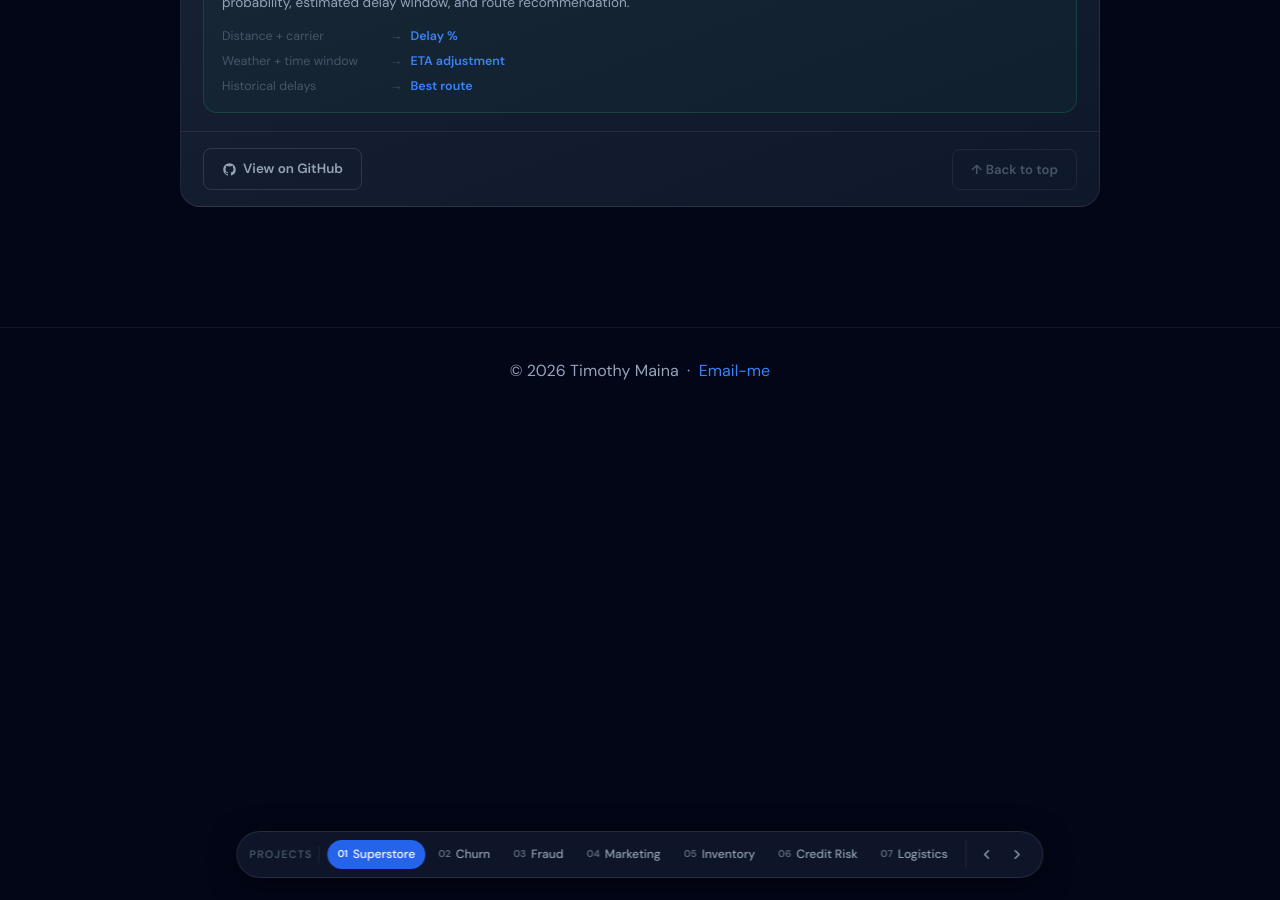
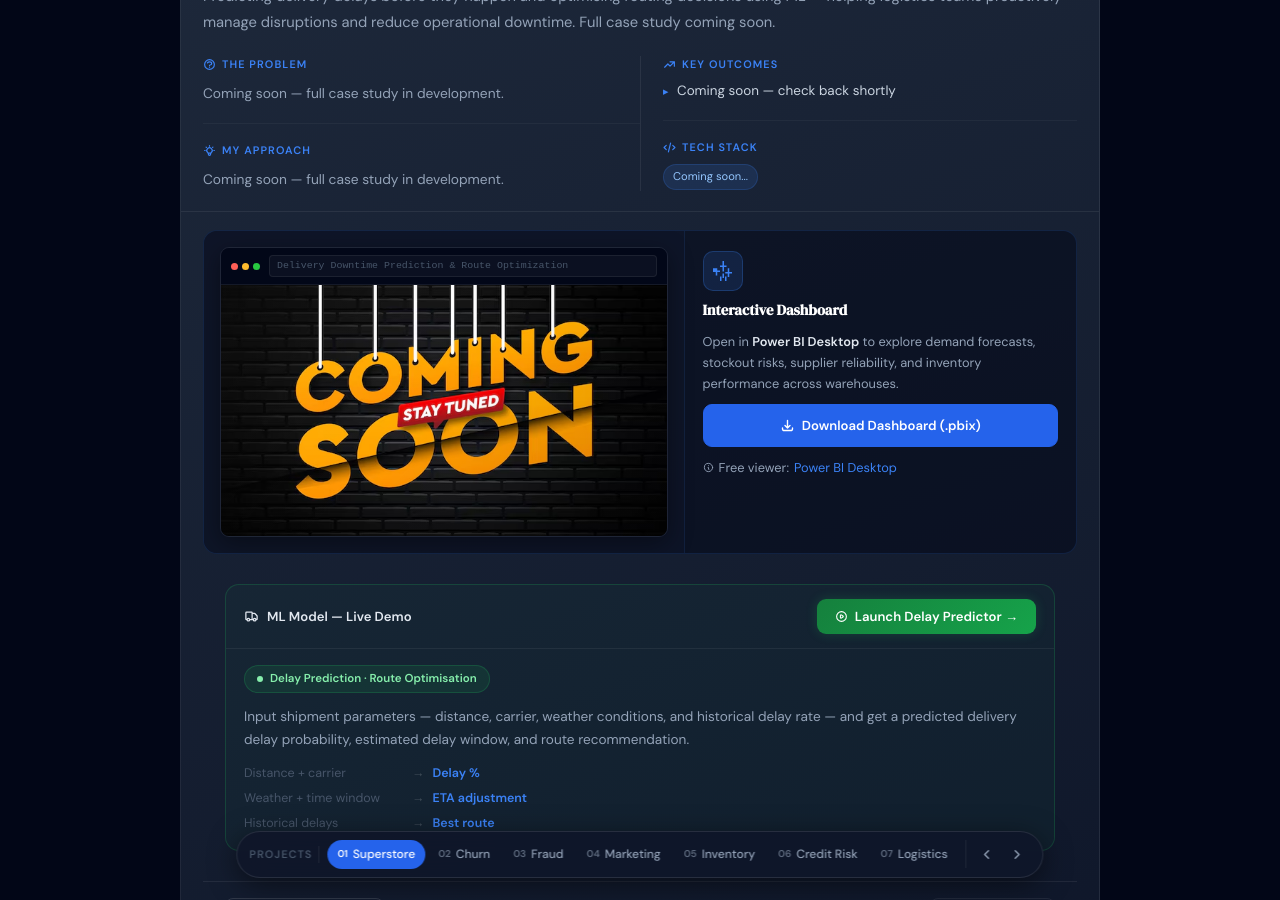
Before and after one commit to timmaina-devhub/timmaina-devhub.github.io, a Jekyll site: the page built from projects.html, in a window 1280 px wide and 900 px high, scrolled down 8438 px. Built offline with Jekyll 4.4.1, drawn with Linux system fonts in a browser that asks for light colours; some of the changed text lies outside the part shown.

Commit message:
Update projects.html

```diff
--- a/projects.html
+++ b/projects.html
@@ -534,6 +534,27 @@ title: Projects
         </div>
       </div>
     </div>
+
+    <div class="demo-section">
+      <div class="dash-panel">
+        <div class="dash-panel__img-side">
+          <div class="dash-panel__screen">
+            <div class="dash-panel__chrome"><span class="dc-dot dc-dot--r"></span><span class="dc-dot dc-dot--y"></span><span class="dc-dot dc-dot--g"></span><div class="dash-panel__url"> Customer Credit Risk </div></div>
+            <div class="dash-panel__preview"><img src="{{ '/images/coming_soon_banner.png' | relative_url }}" alt="Credit Risk Dashboard"><div class="dash-panel__shine"></div></div>
+          </div>
+        </div>
+        <div class="dash-panel__info-side">
+          <div class="dash-panel__icon"><svg width="24" height="24" viewBox="0 0 24 24" fill="currentColor"><path d="M11.5 2v4.5H9V8h2.5v4.5H13V8h2.5V6.5H13V2zm5.25 7.25V13h-2.5v1.5h2.5V18h1.5v-3.5H21V13h-2.75V9.25zM2 9.25V13h2.75v3.5h1.5V13H9V11.5H6.25V9.25zm9.5 5.25V19h1.5v-4.5H13zM9 17.5V22h1.5v-4.5zm5 0V22h1.5v-4.5z"/></svg></div>
+          <h4>Interactive Dashboard</h4>
+          <p>Open in <strong>Power BI Desktop</strong> to explore demand forecasts, stockout risks, supplier reliability, and inventory performance across warehouses.</p>
+          <a href="https://github.com/timmaina-devhub/Supply-Chain-Analytics-Inventory-Optimization/releases/download/v1.0/c4_Demand_supply_chain_visualization.pbix" class="btn-dl" id="dl-5">
+            <svg width="15" height="15" fill="none" viewBox="0 0 24 24" stroke="currentColor" stroke-width="2.2"><path stroke-linecap="round" stroke-linejoin="round" d="M4 16v1a3 3 0 003 3h10a3 3 0 003-3v-1m-4-4l-4 4m0 0l-4-4m4 4V4"/></svg>
+            <span>Download Dashboard (.pbix)</span>
+          </a>
+          <p class="dash-hint"><svg width="11" height="11" fill="none" viewBox="0 0 24 24" stroke="currentColor" stroke-width="2"><path stroke-linecap="round" stroke-linejoin="round" d="M13 16h-1v-4h-1m1-4h.01M21 12a9 9 0 11-18 0 9 9 0 0118 0z"/></svg>Free viewer: <a href="https://www.microsoft.com/en-us/download/details.aspx?id=58494" target="_blank" rel="noopener">Power BI Desktop</a></p>
+        </div>
+      </div>
+
     <div class="demo-section">
       <div class="demo-live-block demo-live-block--amber">
         <div class="demo-live-block__header">
@@ -598,6 +619,28 @@ title: Projects
         </div>
       </div>
     </div>
+
+    <div class="demo-section">
+      <div class="dash-panel">
+        <div class="dash-panel__img-side">
+          <div class="dash-panel__screen">
+            <div class="dash-panel__chrome"><span class="dc-dot dc-dot--r"></span><span class="dc-dot dc-dot--y"></span><span class="dc-dot dc-dot--g"></span><div class="dash-panel__url"> Delivery Downtime Prediction &amp; Route Optimization </div></div>
+            <div class="dash-panel__preview"><img src="{{ '/images/coming_soon_banner.png' | relative_url }}" alt="Logistics Dashboard"><div class="dash-panel__shine"></div></div>
+          </div>
+        </div>
+        <div class="dash-panel__info-side">
+          <div class="dash-panel__icon"><svg width="24" height="24" viewBox="0 0 24 24" fill="currentColor"><path d="M11.5 2v4.5H9V8h2.5v4.5H13V8h2.5V6.5H13V2zm5.25 7.25V13h-2.5v1.5h2.5V18h1.5v-3.5H21V13h-2.75V9.25zM2 9.25V13h2.75v3.5h1.5V13H9V11.5H6.25V9.25zm9.5 5.25V19h1.5v-4.5H13zM9 17.5V22h1.5v-4.5zm5 0V22h1.5v-4.5z"/></svg></div>
+          <h4>Interactive Dashboard</h4>
+          <p>Open in <strong>Power BI Desktop</strong> to explore demand forecasts, stockout risks, supplier reliability, and inventory performance across warehouses.</p>
+          <a href="https://github.com/timmaina-devhub/Supply-Chain-Analytics-Inventory-Optimization/releases/download/v1.0/c4_Demand_supply_chain_visualization.pbix" class="btn-dl" id="dl-5">
+            <svg width="15" height="15" fill="none" viewBox="0 0 24 24" stroke="currentColor" stroke-width="2.2"><path stroke-linecap="round" stroke-linejoin="round" d="M4 16v1a3 3 0 003 3h10a3 3 0 003-3v-1m-4-4l-4 4m0 0l-4-4m4 4V4"/></svg>
+            <span>Download Dashboard (.pbix)</span>
+          </a>
+          <p class="dash-hint"><svg width="11" height="11" fill="none" viewBox="0 0 24 24" stroke="currentColor" stroke-width="2"><path stroke-linecap="round" stroke-linejoin="round" d="M13 16h-1v-4h-1m1-4h.01M21 12a9 9 0 11-18 0 9 9 0 0118 0z"/></svg>Free viewer: <a href="https://www.microsoft.com/en-us/download/details.aspx?id=58494" target="_blank" rel="noopener">Power BI Desktop</a></p>
+        </div>
+      </div>
+
+
     <div class="demo-section">
       <div class="demo-live-block demo-live-block--green">
         <div class="demo-live-block__header">
```
